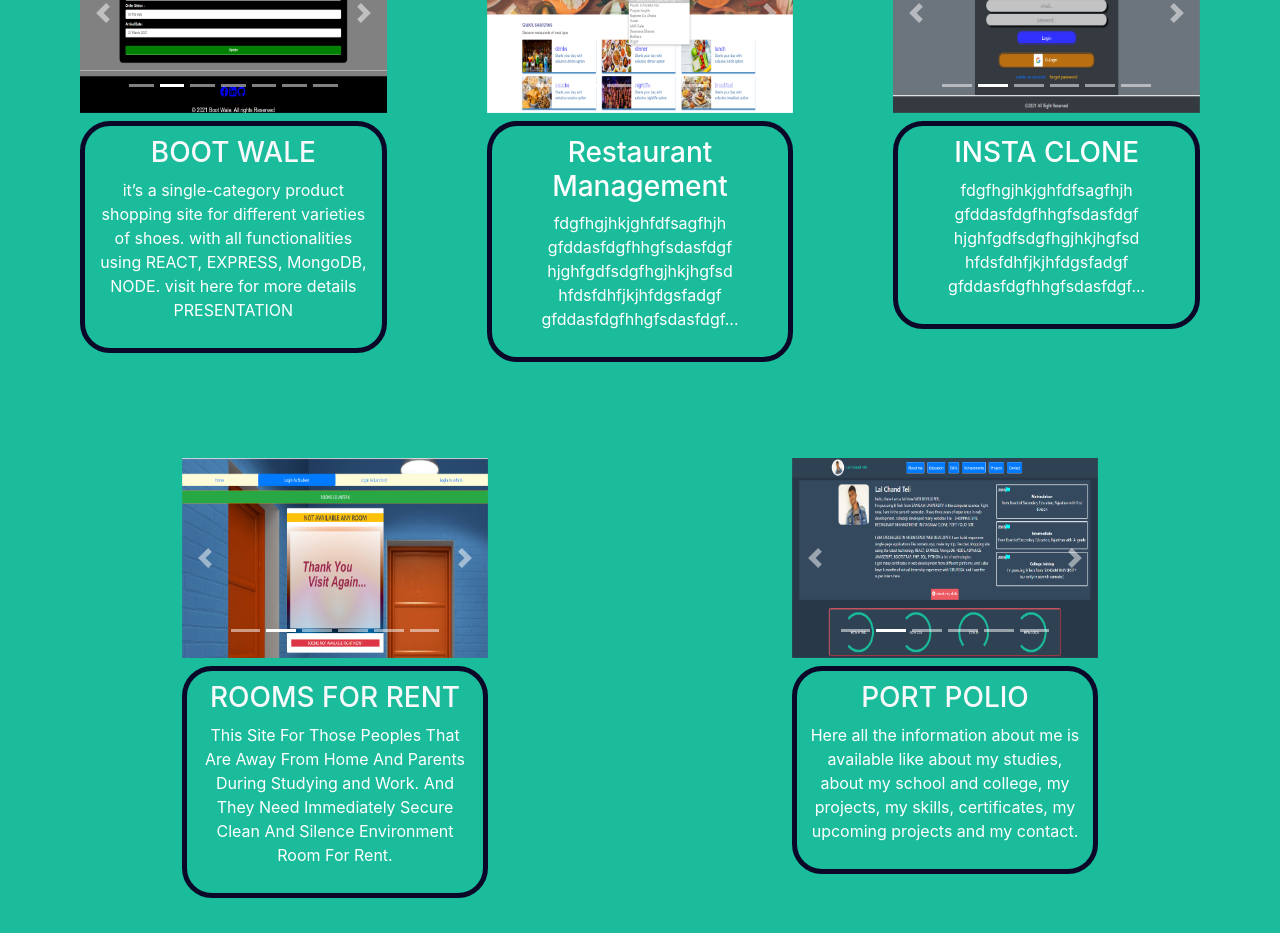
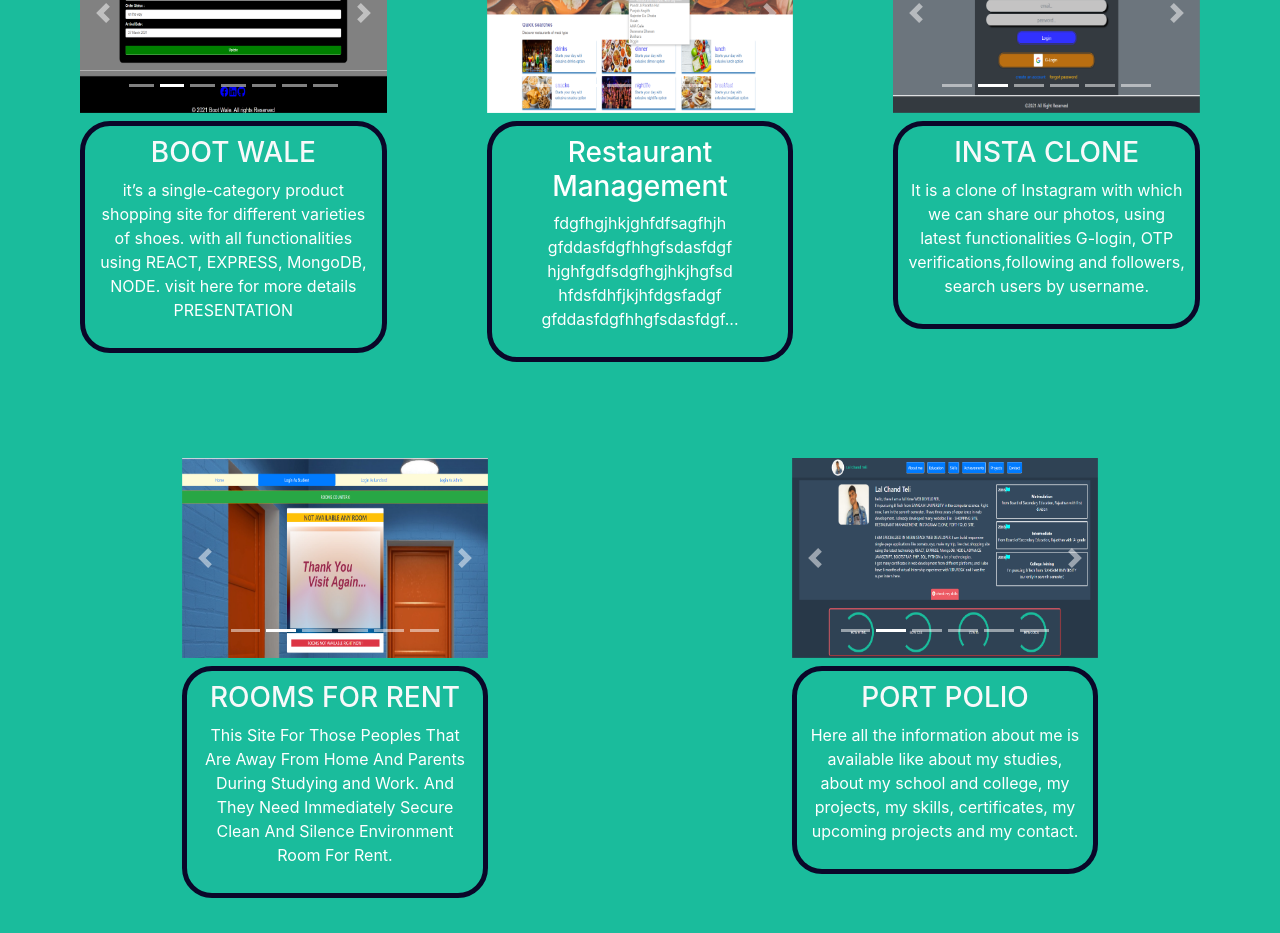
Before and after one commit to LALCHANDTELI/port_folio, a React (Create React App) app: page / in a window 1280 px wide. Shown: the part 4980-5913 px from the top of the page. Built offline with nearby package versions, Linux system fonts and the light colour scheme.

Commit message:
Update insta_clone.js

```diff
--- a/src/projects/insta_clone.js
+++ b/src/projects/insta_clone.js
@@ -72,10 +72,10 @@ export const insta_clone = () => {
         </a>
       </div>
       <div class="projects_details">
-        <h3>INSTA CLONE</h3>
+       <a className="text-light" href="https://instagram2o.herokuapp.com" target="_blank"> <h3>INSTA CLONE</h3></a>
         <p>
-          fdgfhgjhkjghfdfsagfhjh gfddasfdgfhhgfsdasfdgf hjghfgdfsdgfhgjhkjhgfsd
-          hfdsfdhfjkjhfdgsfadgf gfddasfdgfhhgfsdasfdgf...
+        It is a clone of Instagram with which we can share our photos,
+using latest functionalities G-login, OTP verifications,following and followers, search users by username.
 
         </p>
       </div>
```
